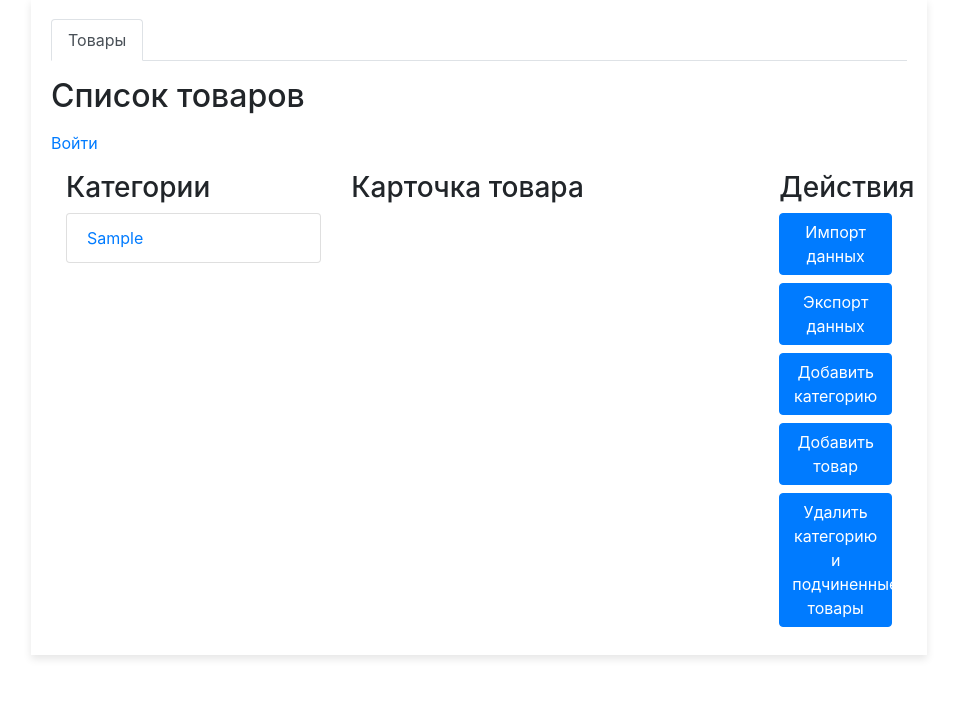
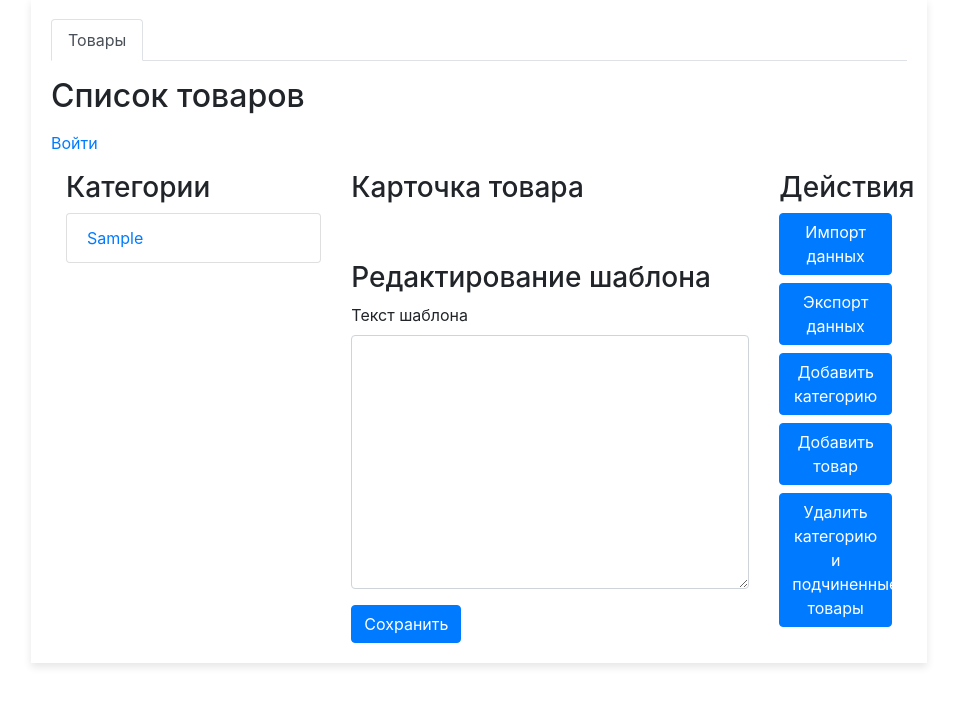
Before and after one commit to minaeffnickolaj/app_gw, a Django app: template lottery/dashboard/templates/dashboard_index.html in a window 1280 px wide. Shown: the part 65-771 px from the top of the page, without its empty margins (161-1118 px from the left). Run offline with Django 5.2, Linux system fonts and the light colour scheme; the template is opened without the code that fills it: values that come from a table or form of the project are taken from there, others are empty; tables that the repository leaves empty hold one stand-in row (values such as "Sample post"); parts of the project's set-up code (start-up, migrations or seed data) failed here and were passed over; some libraries are stand-ins or nearby versions.

Commit message:
add template edit form to dashboard

```diff
--- a/lottery/dashboard/templates/dashboard_index.html
+++ b/lottery/dashboard/templates/dashboard_index.html
@@ -69,6 +69,8 @@
                                 </div>
                             </div>
                             <div class="col-md-6">
+                                <div class="row">
+                                    <div class="container">
                                         <h3>Карточка товара</h3>
                                         <!-- Этот блок занимает оставшуюся ширину -->
                                         <div id="good-details" class="card" style="display: none;">
@@ -128,6 +130,21 @@
                                                         </div>
                                                       </div>
                                                 </div>
+                                            </div>
+                                        </div>
+                                    </div>
+                                </div>
+                                <div class="row">
+                                    <div class="container mt-5">
+                                        <h3>Редактирование шаблона</h3>
+                                        <form id="editTemplateForm">
+                                            {% csrf_token %}
+                                            <div class="mb-3">
+                                                <label for="id_text" class="form-label">Текст шаблона</label>
+                                                <textarea class="form-control" id="id_text" name="text" rows="10">{{ form.instance.text }}</textarea>
+                                            </div>
+                                            <button type="submit" class="btn btn-primary">Сохранить</button>
+                                        </form>
                                     </div>
                                 </div>
                             </div>
```
Lines whose indentation alone changed are shown as unchanged.
